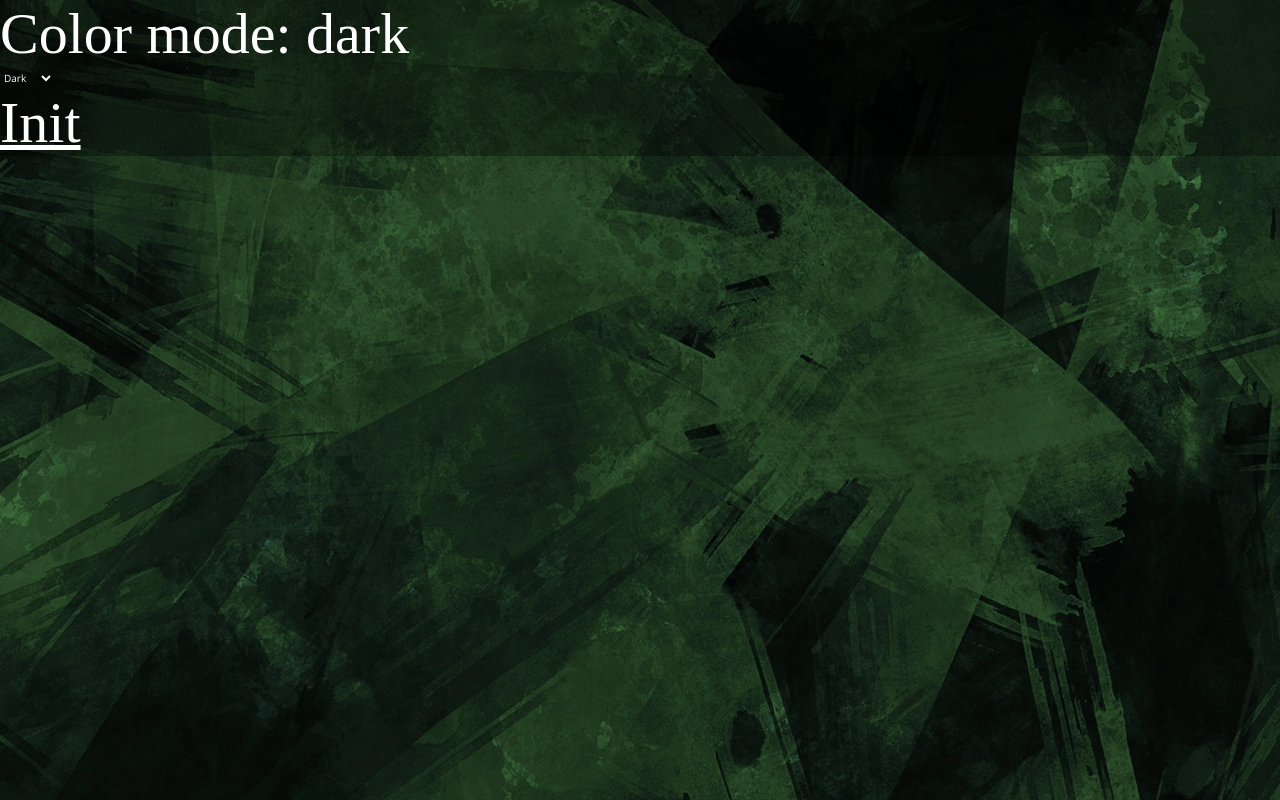
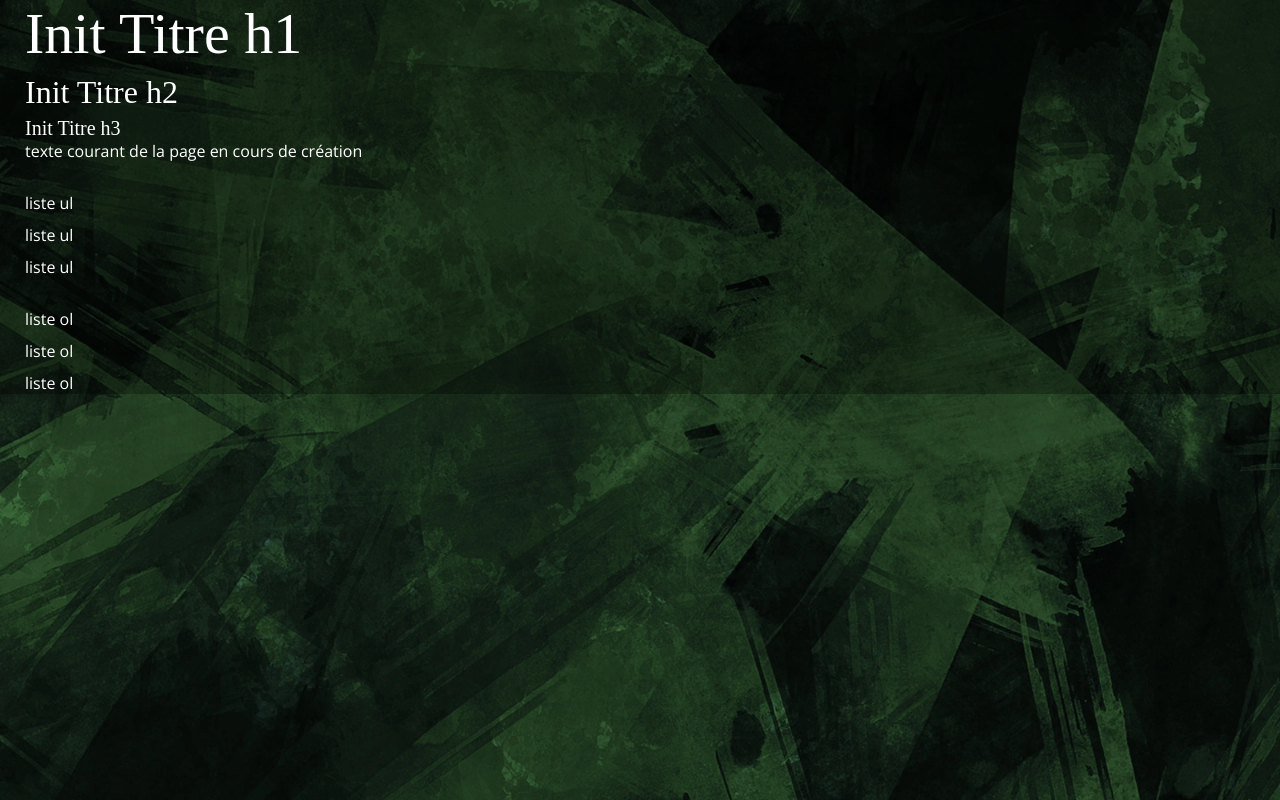
Before and after one commit to elo-tidy/portfolio, a Nuxt app: page / in a window 1280 px wide. Built offline with nearby package versions, Linux system fonts and the light colour scheme; no server answers; a web font is replaced by a local one.

Commit message:
HTLM | normalize

```diff
--- a/app.vue
+++ b/app.vue
@@ -1,6 +1,5 @@
 <template>
     <NuxtLayout>
-        <colorMode />
         <NuxtPage />
     </NuxtLayout>
 </template>
--- /dev/null
+++ b/components/layout/appFooter.vue
@@ -0,0 +1,3 @@
+<template>
+    <footer id="footer" role="contentinfo"></footer>
+</template>
--- /dev/null
+++ b/components/layout/appHeader.vue
@@ -0,0 +1,7 @@
+<template>
+  <header id="header" role="banner">
+    <!-- <mainNav /> -->
+    <!-- <colorMode /> -->
+    <!-- <contactNav /> -->
+  </header>
+</template>
--- a/layouts/default.vue
+++ b/layouts/default.vue
@@ -1,5 +1,9 @@
 <template>
    <div>
-       <slot />
+      <layoutAppHeader />
+      <main id="main" role="main">
+         <slot />
+      </main>
+      <LayoutAppFooter />
    </div>
 </template>
--- a/pages/index.vue
+++ b/pages/index.vue
@@ -1,5 +1,20 @@
 <template lang="html">
-  <div class="container">
-    <h1 class="text-xs font-bold text-red-500 underline">Init</h1>
+  <div class="container mx-auto max-w-[123rem]">
+    <div>
+      <h1>Init Titre h1</h1>
+      <h2 class="bloc-title">Init Titre h2</h2>
+      <h3 class="bloc-subtitle">Init Titre h3</h3>
+      <p>texte courant de la page en cours de création</p>
+      <ul>
+        <li>liste ul</li>
+        <li>liste ul</li>
+        <li>liste ul</li>
+      </ul>
+      <ol>
+        <li>liste ol</li>
+        <li>liste ol</li>
+        <li>liste ol</li>
+      </ol>
+    </div>
   </div>
 </template>
--- a/pages/supabaseConnection.vue
+++ b/pages/supabaseConnection.vue
@@ -1,20 +1,16 @@
 <script setup>
+const supabase = useSupabaseClient();
 
-    const supabase = useSupabaseClient()
-
-    const skills = ref([])
+const skills = ref([]);
 
 async function getSkills() {
-        const { data } = await supabase.from('skills').select()
-        skills.value = data
+  const { data } = await supabase.from("skills").select();
+  skills.value = data;
 }
 
 onMounted(() => {
-        getSkills()
-    })
-
-
-
+  getSkills();
+});
 </script>
 
 <template>
@@ -22,5 +18,4 @@
   <ul>
     <li v-for="skill in skills" :key="skill.id">{{ skill.name }}</li>
   </ul>
-
 </template>
```
Lines whose indentation alone changed are shown as unchanged.
